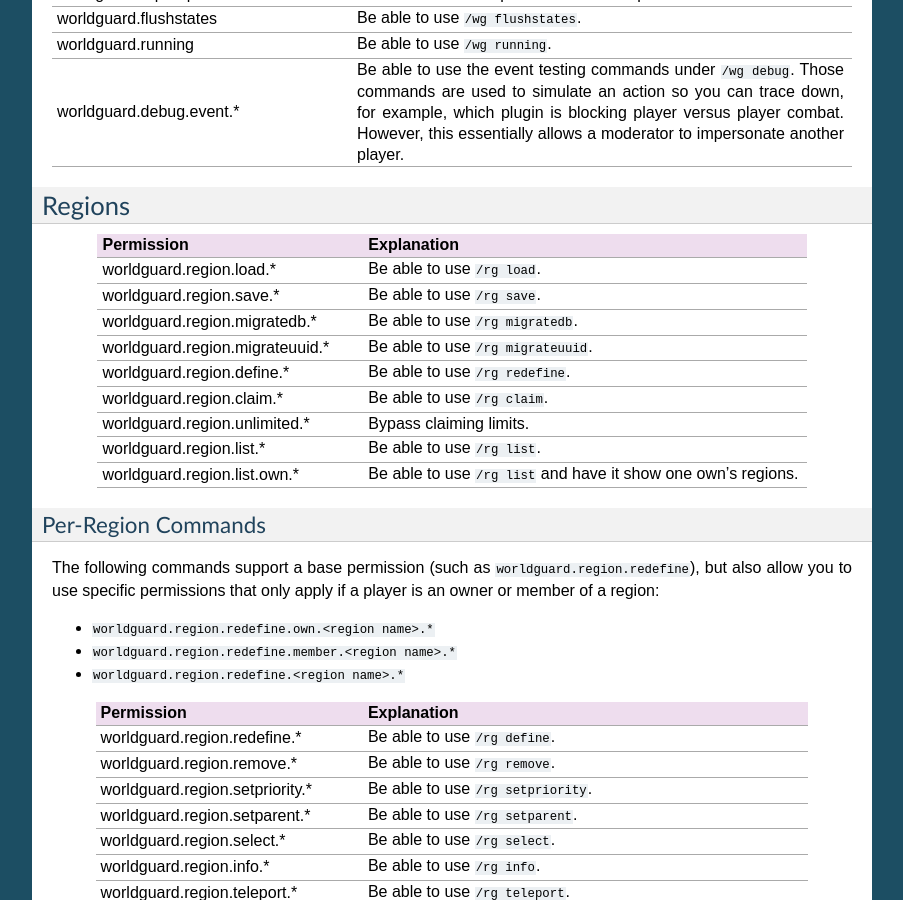
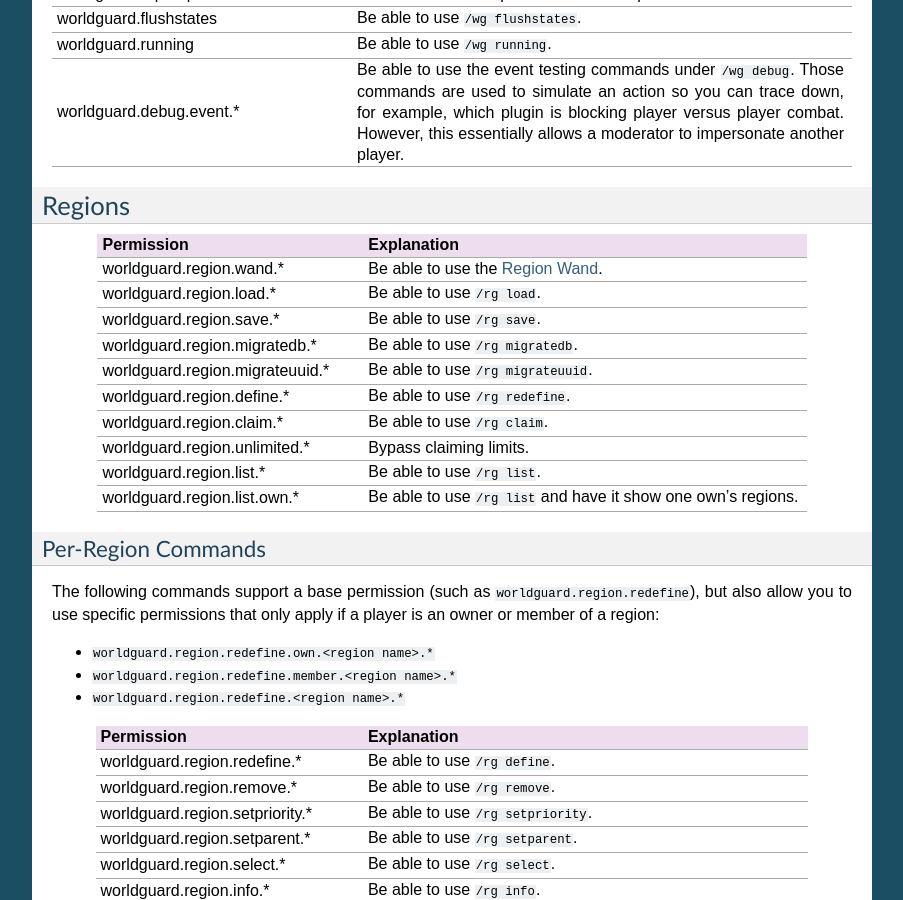
Before and after one commit to aurorasmiles/WorldGuardDocs, a Sphinx documentation site: the page built from source/permissions.rst, in a window 1280 px wide and 900 px high, scrolled down 997 px. Shown: the whole window, without its empty margins (198-1101 px from the left). Built offline with Sphinx 7.4.7, drawn with Linux system fonts in a browser that asks for light colours.

Commit message:
Document the regions wand.

```diff
--- a/source/permissions.rst
+++ b/source/permissions.rst
@@ -55,6 +55,7 @@
     :header: Permission, Explanation
     :widths: 15, 25
 
+    worldguard.region.wand.*,"Be able to use the :doc:`regions/wand`."
     worldguard.region.load.*,"Be able to use  ``/rg load``."
     worldguard.region.save.*,"Be able to use  ``/rg save``."
     worldguard.region.migratedb.*,"Be able to use  ``/rg migratedb``."
--- a/source/regions/index.rst
+++ b/source/regions/index.rst
@@ -20,6 +20,7 @@
     :titlesonly:
 
     quick-start
+    wand
     flags
     priorities
     global-region
```
Also changed, not shown: source/regions/wand.rst (added, +7 -0 lines).
